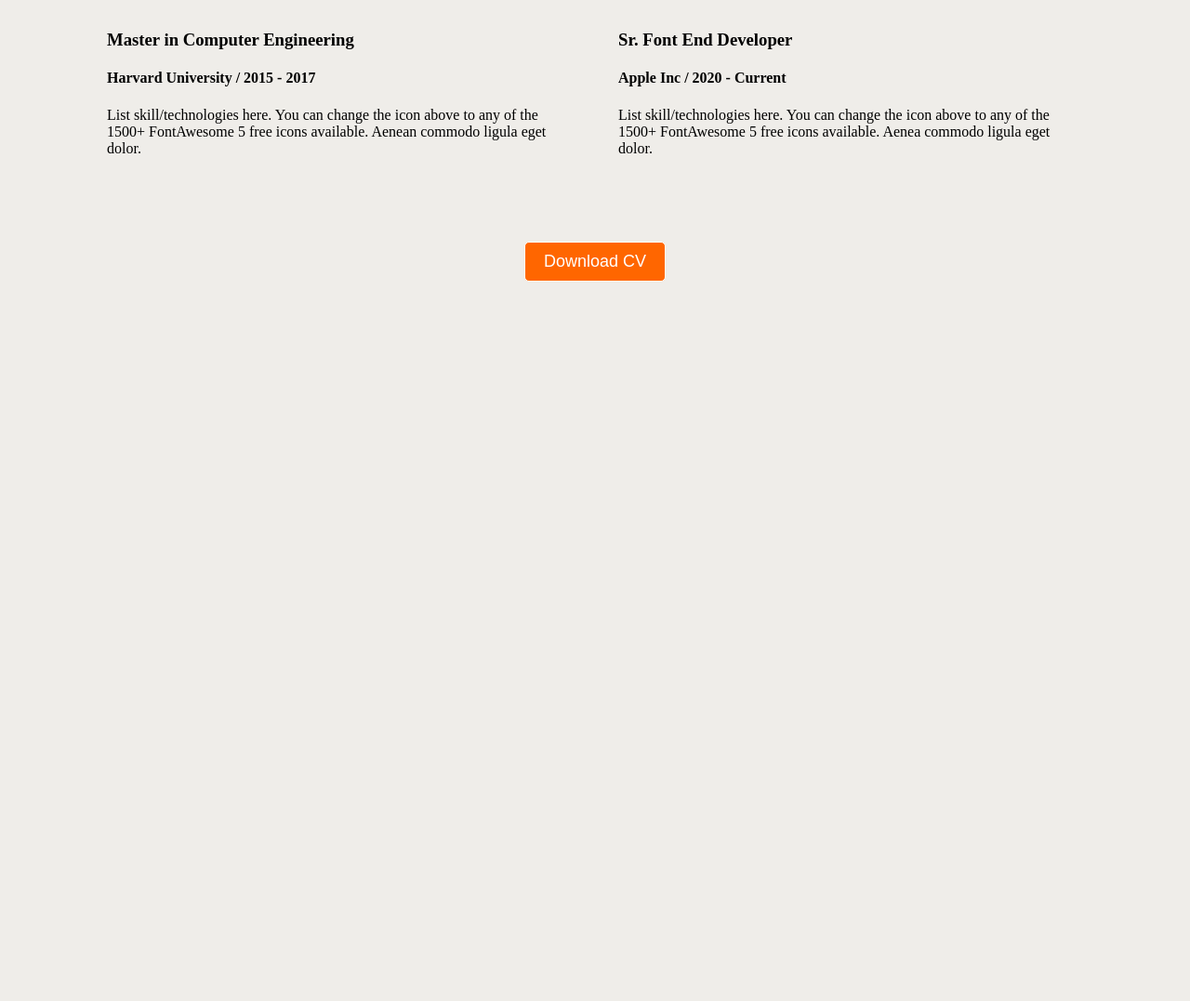
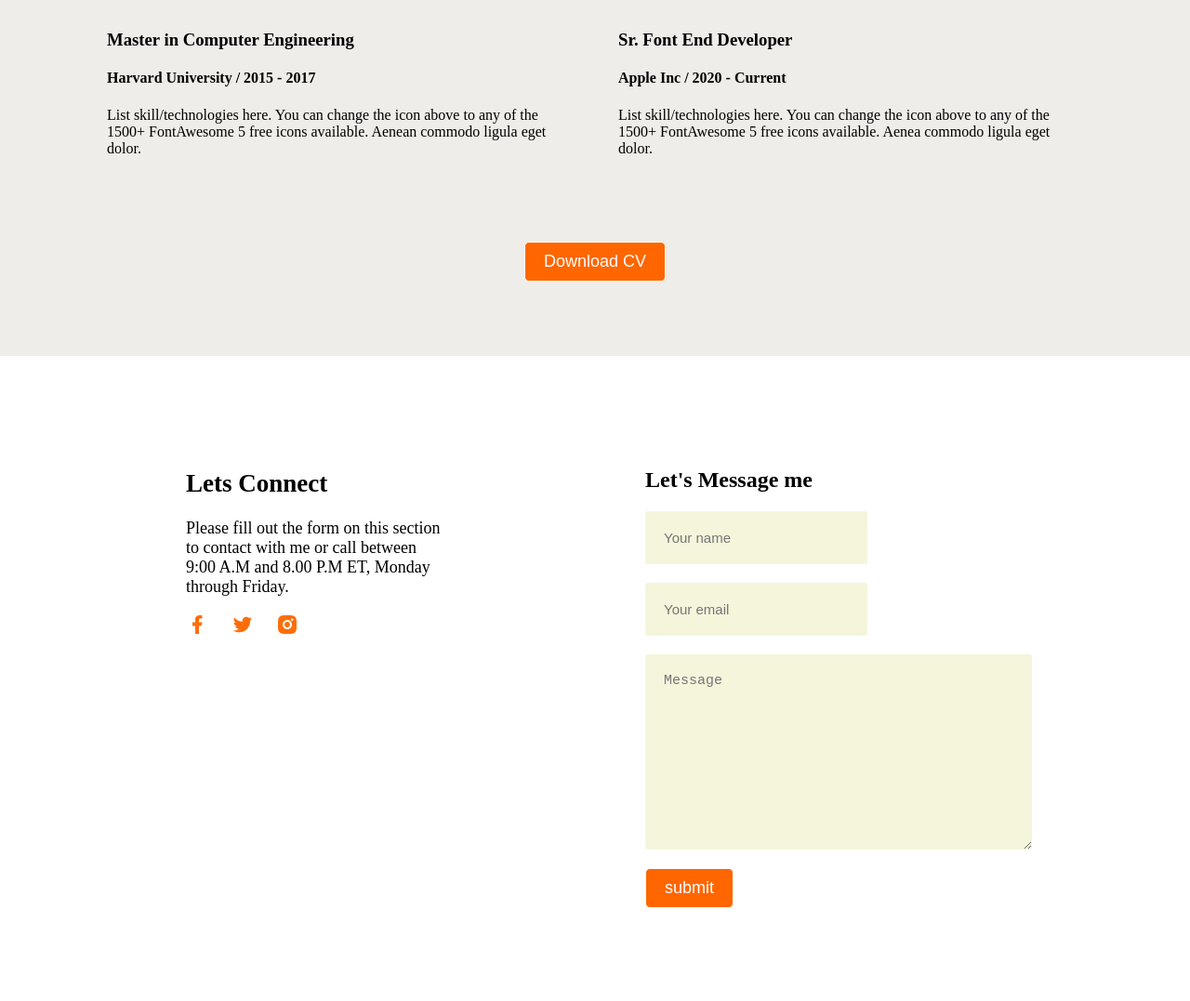
Before and after one commit to paradox-99/portfolio_practice, a plain HTML site: page index.html in a window 1280 px wide. Shown: the part 2161-3238 px from the top of the page at 93% size. Before the commit the page ends 2544 px from the top, so only its background shows below. Drawn offline with Linux system fonts and the light colour scheme; a web font is replaced by a local one.

Commit message:
footer section updated

```diff
--- a/css/style.css
+++ b/css/style.css
@@ -173,3 +173,41 @@ main{
     text-align: center;
     margin-top: 50px;
 }
+
+/* footer design */
+
+.main_foot{
+    display: flex;
+    background-color: white;
+    padding-top: 100px;
+    padding-bottom: 100px;
+}
+
+.social_icon{
+    margin-right: 20px;
+}
+
+.form_st{
+    display: block;
+    padding-right: 150px;
+}
+.form_stt{
+    display: block;
+    padding: 20px;
+    margin: 20px;
+    border: none;
+    border-radius: 3px;
+    background-color: beige;
+    font-size: 15px;
+}
+
+.main_foot_left{
+    padding-left: 200px;
+    padding-right: 200px;
+    font-size: 18px;
+}
+
+.form_sub{
+    padding-left: 20px;
+    margin-left: 20px;
+}
--- a/index.html
+++ b/index.html
@@ -171,7 +171,30 @@
     </main>
 
     <footer>
-
+        <section>
+            <div class="main_foot">
+                <div class="main_foot_left">
+                    <h2>Lets Connect</h2>
+                    <p>
+                        Please fill out the form on this section to contact with me or call between 9:00 A.M and 8.00 P.M ET, Monday through Friday.
+                    </p>
+                    <div class="social">
+                        <img src="images/icons/facebook.png" alt="facebook" class="social_icon">
+                        <img src="images/icons/twitter.png" alt="twitter" class="social_icon">
+                        <img src="images/icons/insta.png" alt="instagram" class="social_icon">
+                    </div>
+                </div>
+                <div class="form_st">
+                    <h2 style="margin-left: 20px;">Let's Message me</h2>
+                    <form>
+                        <input type="text" name="name" id="name" placeholder="Your name" class="form_stt">
+                        <input type="email" name="email" id="email" placeholder="Your email" class="form_stt">
+                        <textarea name="text" id="question" cols="40" rows="10" class="form_stt" placeholder="Message"></textarea>
+                        <button type="submit" class="primary_button form_sub">submit</button>
+                    </form>
+                </div>
+            </div>
+        </section>
     </footer>
 </body>
 </html>
```
